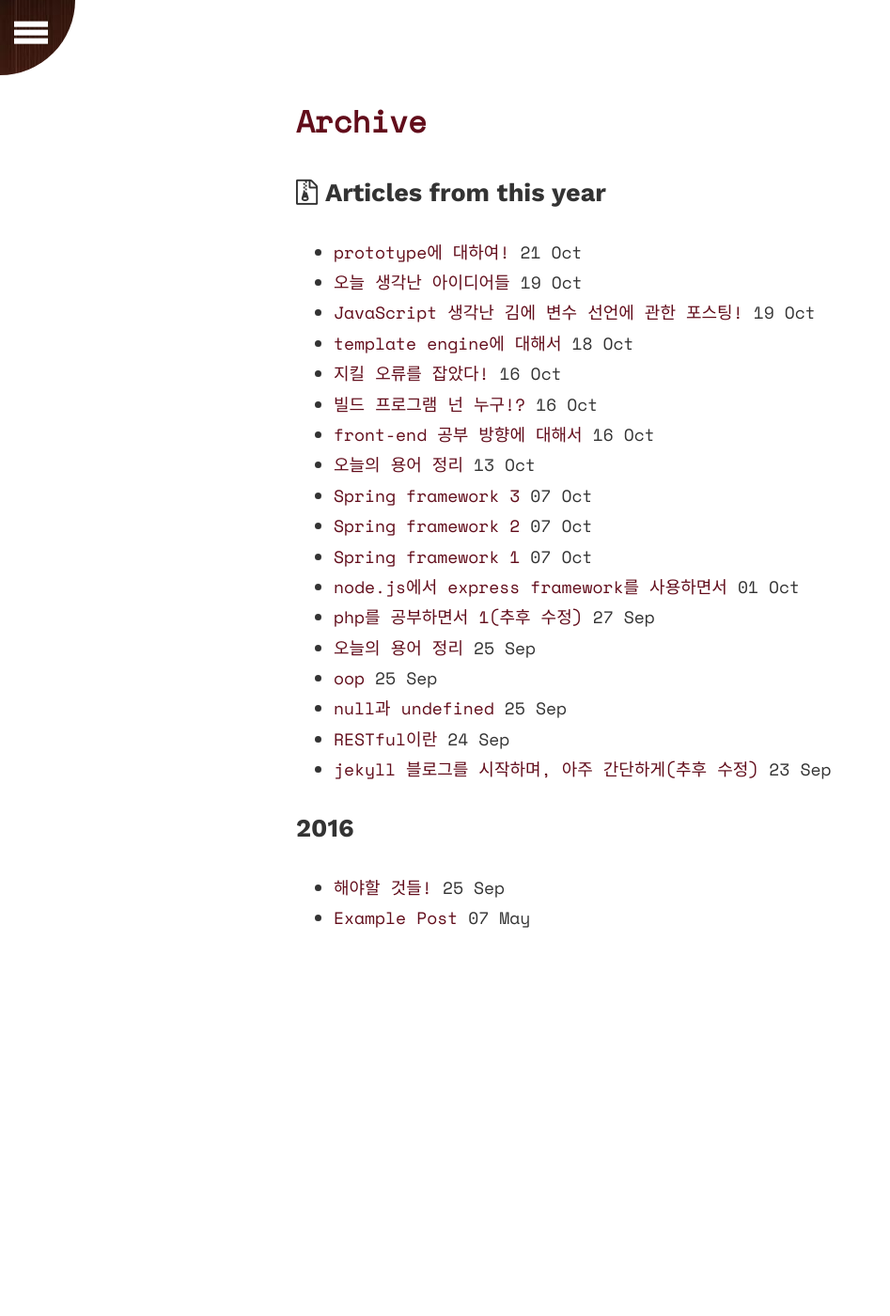
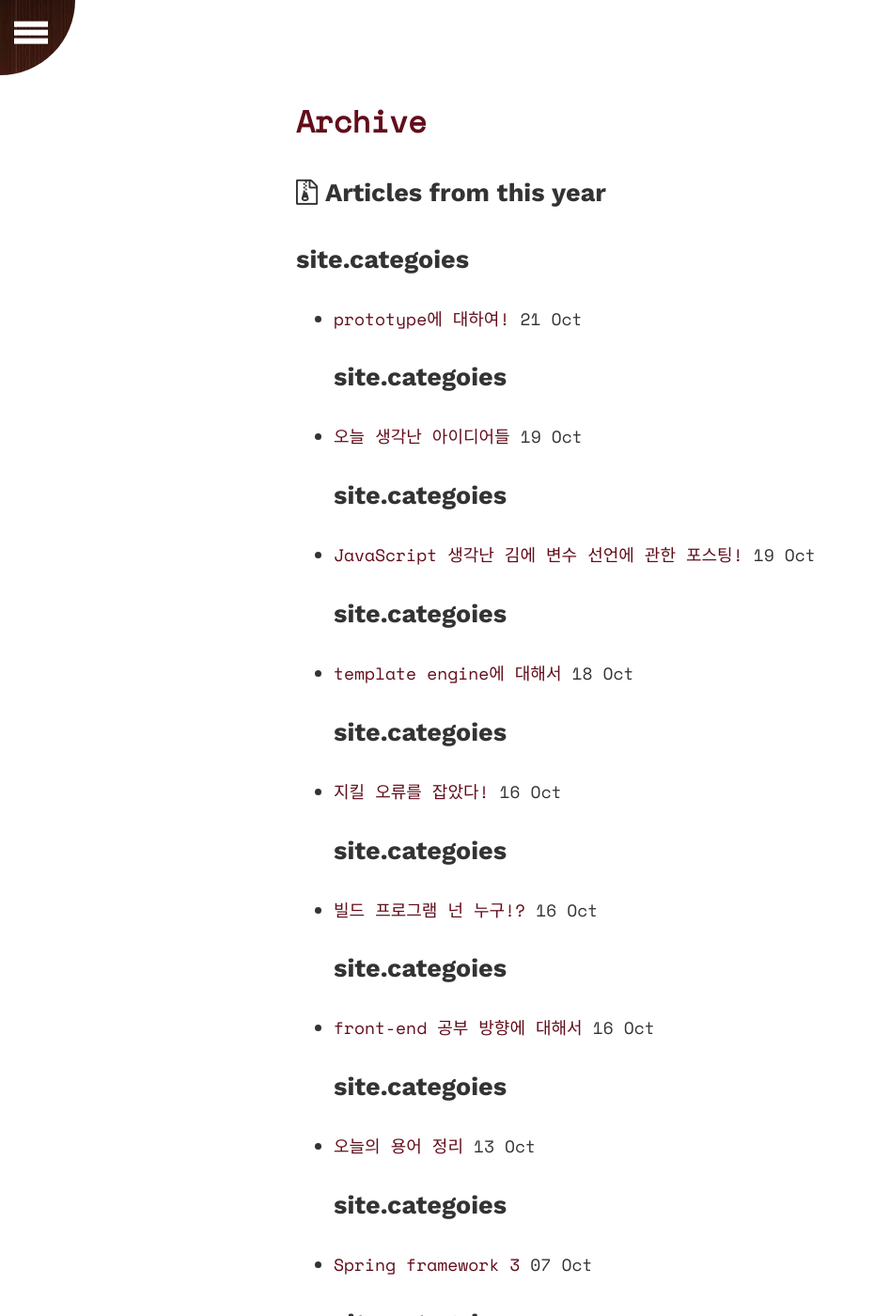
Before and after one commit to SinYongJu/SinYongJu.github.io, a Jekyll site: the page built from _pages/archive.md, in a window 1280 px wide and 1400 px high, scrolled down 389 px. Shown: the whole window at 94% size, without its empty margins (0-947 px from the left). Built offline with Jekyll 4.4.1, drawn with Linux system fonts in a browser that asks for light colours; nearby versions of some CDN libraries; comment, search, counter and statistics services are not loaded; before the commit the page ends 1462 px from its top, so only the background shows below that; some of the changed text lies outside the part shown.

Commit message:
다른 방식의 접근으로

```diff
--- a/_pages/archive.md
+++ b/_pages/archive.md
@@ -8,7 +8,7 @@ permalink: /archive/
 <h2><i class="fa fa-file-archive-o"></i>&nbsp;Articles from this year</h2>
 
 {% for post in site.posts %}
-
+  <h2>site.categoies</h2>
   {% unless post.next %}
   <ul class="this">
   {% else %}
```
